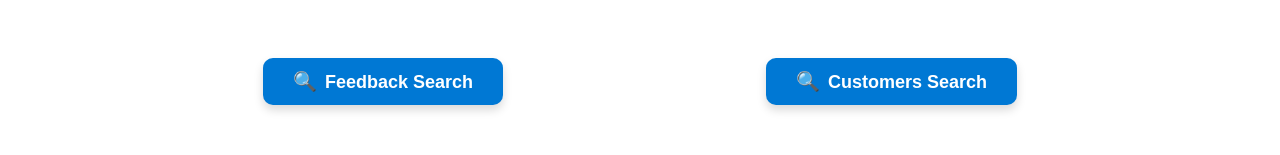
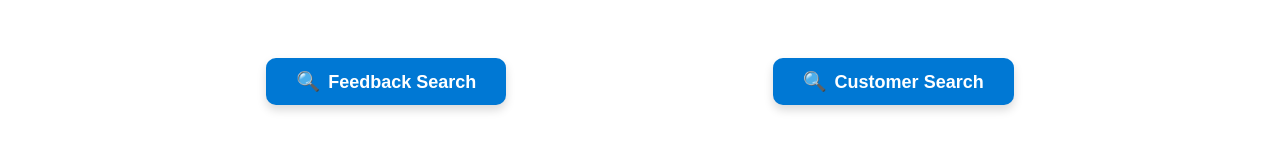
Before and after one commit to yodobrin/feedback-ai-lens, a React (Create React App) app in the folder src/feedback-webapp/: page /service-clusters/1 in a window 1280 px wide. Shown: the part 192-347 px from the top of the page. Built offline with nearby package versions, Linux system fonts and the light colour scheme; no server answers.

Commit message:
Button name fix

```diff
--- a/src/feedback-webapp/src/components/ServiceClusters.js
+++ b/src/feedback-webapp/src/components/ServiceClusters.js
@@ -107,7 +107,7 @@ function ServiceClusters() {
       {/* Additional buttons for navigating to Theme Analysis and Issue Analysis */}
       <div className="additional-navigation">
         <button onClick={goToThemeAnalysis} className="theme-analysis-button">Feedback Search</button>
-        <button onClick={goToIssueAnalysis} className="issue-analysis-button">Customers Search</button>
+        <button onClick={goToIssueAnalysis} className="issue-analysis-button">Customer Search</button>
       </div>
 
       {/* <button onClick={goBack} className="back-button">Back to Main Page</button> */}
```
